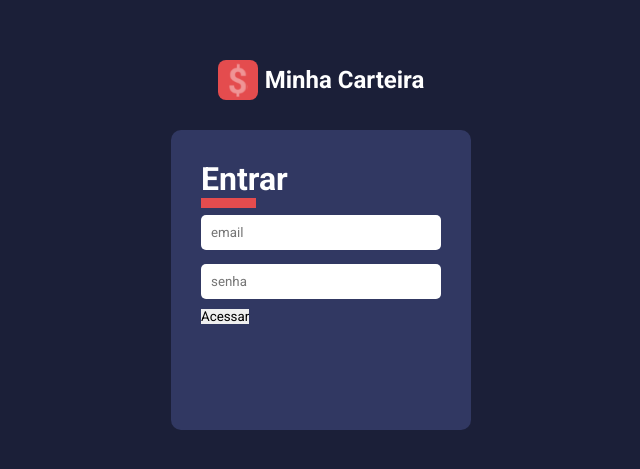
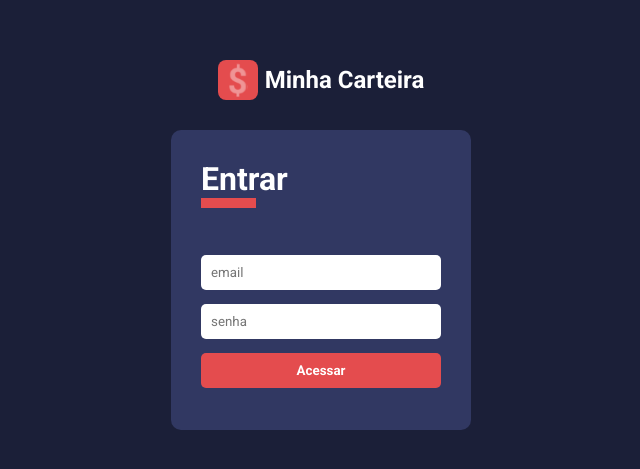
Before and after one commit to viniciusgiacomelli/carteira-dashboard-react, a React (Create React App) app: page / in a window 1280 px wide. Shown: the part 155-624 px from the top of the page, without its empty margins (319-959 px from the left). Built offline with nearby package versions, Linux system fonts and the light colour scheme.

Commit message:
Finalizado

```diff
--- a/src/components/Aside/index.tsx
+++ b/src/components/Aside/index.tsx
@@ -8,16 +8,22 @@ import {
 
 import logoImg from '../../assets/logo.svg';
 
+import { useAuth } from '../hooks/auth';
+
 import {
     Container,
     Header,
     LogoImg,
     Title,
     MenuContainer,
-    MenuItemLink
+    MenuItemLink,
+    MenuItemButton
  } from './styles';
 
 const Aside: React.FC = () => {
+
+    const { signOut } = useAuth();
+
     return (
         <Container>
 
@@ -28,7 +34,7 @@ const Aside: React.FC = () => {
 
             <MenuContainer>
 
-                <MenuItemLink href="/dashboard">
+                <MenuItemLink href="/">
                     <MdDashboard/>
                     Dashboard
                 </MenuItemLink>
@@ -43,10 +49,10 @@ const Aside: React.FC = () => {
                     Saídas
                 </MenuItemLink>
 
-                <MenuItemLink href="#">
+                <MenuItemButton onClick={signOut}>
                     <MdExitToApp/>
                     Sair
-                </MenuItemLink>
+                </MenuItemButton>
 
             </MenuContainer>
 
--- a/src/components/Aside/styles.ts
+++ b/src/components/Aside/styles.ts
@@ -53,3 +53,27 @@ export const MenuItemLink = styled.a`
     }
 
 `;
+
+export const MenuItemButton = styled.button`
+    font-size:16px;
+    color: ${props => props.theme.colors.info};
+    text-decoration: none;
+
+    border:none;
+    background:none;
+    margin: 7px 0;
+    display: flex;
+    align-items: center;
+
+    transition: opacity .3s;
+
+    &:hover{
+        opacity: .7;
+    }
+
+    >svg{
+        font-size: 18px;
+        margin-right: 5px;
+    }
+
+`;
--- /dev/null
+++ b/src/components/Button/index.tsx
@@ -0,0 +1,14 @@
+import React, { ButtonHTMLAttributes } from 'react';
+
+import { Container }  from './styles';
+
+type IButtonProps = ButtonHTMLAttributes<HTMLButtonElement>;
+
+const Button: React.FC <IButtonProps> = ({children, ...rest }) =>(
+        <Container {...rest} >
+                {children}
+        </Container>
+);
+
+
+export default Button;
--- /dev/null
+++ b/src/components/Button/styles.ts
@@ -0,0 +1,21 @@
+import styled from "styled-components";
+
+export const Container = styled.button`
+    width: 100%;
+
+    margin: 7px 0;
+    padding: 10px;
+
+    border-radius: 5px;
+
+    font-weight:bold;
+    color: ${props => props.theme.colors.white};
+    background-color: ${props => props.theme.colors.warning};
+
+    transition: opacity .3s;
+
+    &:hover{
+        opacity: .7;
+    }
+
+`;
--- /dev/null
+++ b/src/components/hooks/auth.tsx
@@ -0,0 +1,47 @@
+import React, { createContext, useState, useContext } from 'react';
+
+interface IAuthContext {
+    logged: boolean;
+    signIn(email: string, password: string):void;
+    signOut():void;
+}
+
+const AuthContext = createContext<IAuthContext>({} as IAuthContext);
+
+const AuthProvider: React.FC = ({ children }) => {
+
+    const [logged, setLogged] = useState<boolean>(() => {
+        const isLogged = localStorage.getItem('@minha-carteira:logged');
+        return !!isLogged;
+    });
+
+    const signIn = (email:string, password:string) => {
+        if(email === 'teste@gmail.com' && password === '123' ){
+            localStorage.setItem('@minha-carteira:logged','true');
+            setLogged(true);
+        }else{
+            alert('Senha ou usuário inválidos!');
+        }
+    }
+
+    const signOut = () =>{
+        localStorage.removeItem('@minha-carteira:logged');
+        setLogged(false);
+    }
+
+    return(
+        < AuthContext.Provider value={{logged, signIn, signOut}}>
+            {children}
+        </AuthContext.Provider>
+    )
+
+
+}
+
+function useAuth(): IAuthContext {
+    const context = useContext(AuthContext);
+
+    return context;
+}
+
+export { AuthProvider, useAuth};
--- a/src/index.tsx
+++ b/src/index.tsx
@@ -2,13 +2,16 @@ import React from 'react';
 import ReactDOM from 'react-dom';
 
 import { ThemeProvider } from './components/hooks/themes';
+import { AuthProvider } from './components/hooks/auth';
 
 import App from './App';
 
 ReactDOM.render(
   <React.StrictMode>
     <ThemeProvider>
-      <App/>
+      <AuthProvider>
+        <App/>
+      </AuthProvider>
     </ThemeProvider>
   </React.StrictMode>,
   document.getElementById('root')
--- a/src/pages/Signin/index.tsx
+++ b/src/pages/Signin/index.tsx
@@ -1,6 +1,9 @@
-import React from 'react';
+import React, {useState} from 'react';
 
 import Input from '../../components/Input';
+import Button from '../../components/Button';
+
+import { useAuth } from '../../components/hooks/auth';
 
 import logo from '../../assets/logo.svg';
 
@@ -12,6 +15,12 @@ import {
 } from './styles';
 
 const SignIn: React.FC = () => {
+
+    const [email, setEmail] = useState<string>('');
+    const [password, setPassword] = useState<string>('');
+
+    const{signIn}= useAuth();
+
     return (
         <Container>
 
@@ -20,23 +29,25 @@ const SignIn: React.FC = () => {
                 <h2>Minha Carteira</h2>
             </Logo>
 
-            <Form onSubmit={()=>{}} >
+            <Form onSubmit={()=>signIn(email, password)} >
                 <FormTitle>
                     Entrar
                 </FormTitle>
 
                 <Input
-                    type="email"
+                    type="text"
                     placeholder="email"
                     required
+                    onChange={ (e) => setEmail(e.target.value)}
                 />
                 <Input
                     type="password"
                     placeholder="senha"
                     required
+                    onChange={ (e) => setPassword(e.target.value)}
                 />
 
-                <button type="submit">Acessar</button>
+                <Button type="submit">Acessar</Button>
             </Form>
 
         </Container>
--- a/src/pages/Signin/styles.ts
+++ b/src/pages/Signin/styles.ts
@@ -43,6 +43,7 @@ export const Form = styled.form`
 `;
 
 export const FormTitle = styled.h1`
+    margin-bottom: 40px;
 
     color:${props => props.theme.colors.white};
 
--- a/src/routes/app.routes.tsx
+++ b/src/routes/app.routes.tsx
@@ -8,7 +8,7 @@ import List from '../pages/List';
 const AppRoutes: React.FC = () => (
     <Layout>
         <Switch>
-            <Route path="/dashboard" exact component={Dashboard}/>
+            <Route path="/" exact component={Dashboard}/>
             <Route path="/list/:type" exact component={List} />
         </Switch>
     </Layout>
--- a/src/routes/auth.routes.tsx
+++ b/src/routes/auth.routes.tsx
@@ -5,7 +5,7 @@ import SignIn from '../pages/SignIn';
 
 const AuthRoutes: React.FC = () => (
     <Switch>
-        <Route component ={SignIn} />
+        <Route path="/" component ={SignIn} />
     </Switch>
 
 );
--- a/src/routes/index.tsx
+++ b/src/routes/index.tsx
@@ -1,13 +1,20 @@
 import React from 'react';
 import { BrowserRouter } from 'react-router-dom';
+
+import { useAuth } from '../components/hooks/auth';
 
 import App from './app.routes';
 import Auth from './auth.routes';
 
-const Routes: React.FC = () => (
+const Routes: React.FC = () => {
+
+    const { logged } = useAuth();
+
+    return (
     <BrowserRouter>
-        <Auth/>
+        {logged ? <App/> : <Auth/>}
     </BrowserRouter>
-)
+    );
+}
 
 export default Routes;
```
